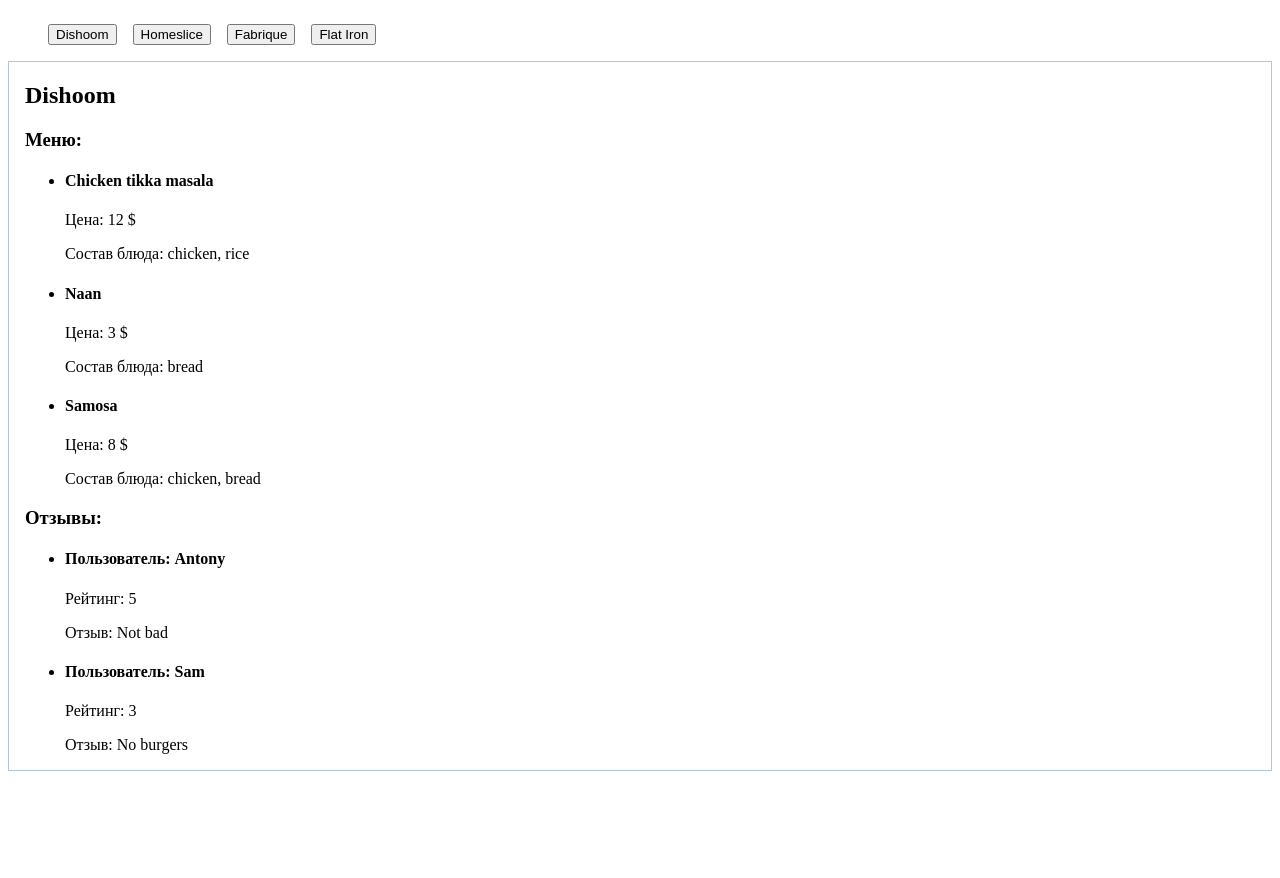
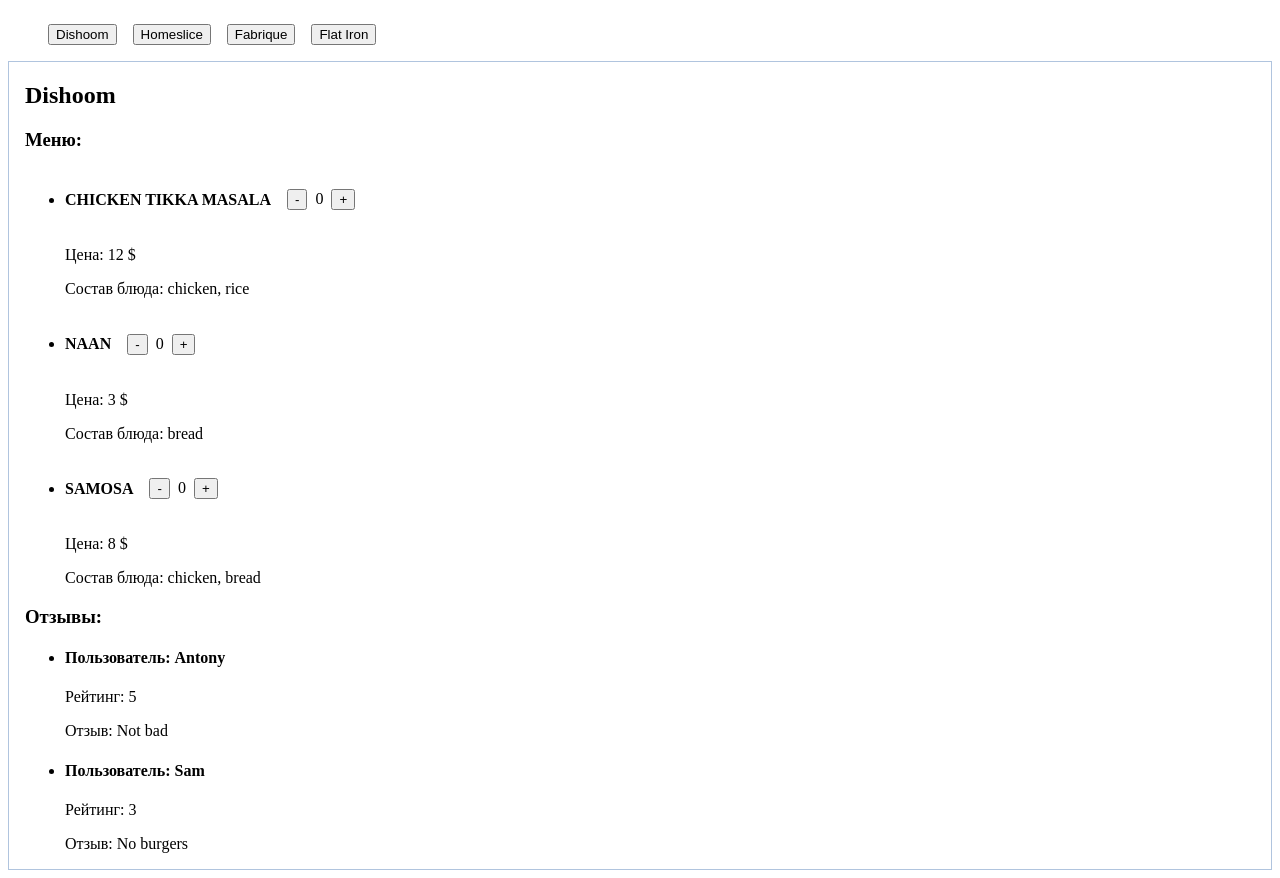
Before and after one commit to Zimson/rc2023, a React (Vite) app: page / in a window 1280 px wide. Both pictures are taken after a click on the button "Dishoom". Before the commit the page ends 800 px from the top, so only its background shows below. Built offline with nearby package versions, Linux system fonts and the light colour scheme.

Commit message:
Dish: add counters for dishes

```diff
--- a/src/components/pages/Restaurants/Dish/index.tsx
+++ b/src/components/pages/Restaurants/Dish/index.tsx
@@ -1,13 +1,58 @@
-import {FC} from 'react';
+import {FC, useState} from 'react';
+import classNames from 'classnames/bind';
 
+import Button from '../../../common/Button';
 import IDishProps from './IDishProps.ts';
+import styles from './styles.module.css';
+
+const cx = classNames.bind(styles);
+
+const MIN_COUNT = 0;
+const MAX_COUNT = 5;
 
 const Dish: FC<IDishProps> = ({dish}) => {
   const {id, name, price, ingredients} = dish;
 
+  const [count, setCount] = useState(0);
+
+  const handleDecrement = () => {
+    if (count === MIN_COUNT) {
+      return;
+    }
+
+    setCount(count - 1);
+  };
+
+  const handleIncrement = () => {
+    if (count === MAX_COUNT) {
+      return;
+    }
+
+    setCount(count + 1);
+  };
+
   return (
     <div id={id}>
-      <h4>{name}</h4>
+      <div className={cx('title-container')}>
+        <h4 className={cx('title')}>{name}</h4>
+        <div className={cx('counter-buttons')}>
+          <Button
+            text="-"
+            onClick={handleDecrement}
+            className={cx('decrement')}
+          />
+          {count}
+          <Button
+            text="+"
+            onClick={handleIncrement}
+            className={cx('increment')}
+          />
+        </div>
+        {count === MAX_COUNT && (
+          <span className={cx('warning')}>только {MAX_COUNT} в одни руки</span>
+        )}
+      </div>
+
       <p>Цена: {price} &#36;</p>
       {Boolean(ingredients?.length) && (
         <p>Состав блюда: {ingredients?.join(', ')}</p>
--- /dev/null
+++ b/src/components/pages/Restaurants/Dish/styles.module.css
@@ -0,0 +1,26 @@
+.title-container {
+  display: flex;
+  justify-content: flex-start;
+  align-items: center;
+}
+
+.title {
+  text-transform: uppercase;
+}
+
+.counter-buttons {
+  margin-left: 16px;
+}
+
+.decrement {
+  margin-right: 8px;
+}
+
+.increment {
+  margin-left: 8px;
+}
+
+.warning {
+  margin-left: 8px;
+  color: coral;
+}
```
